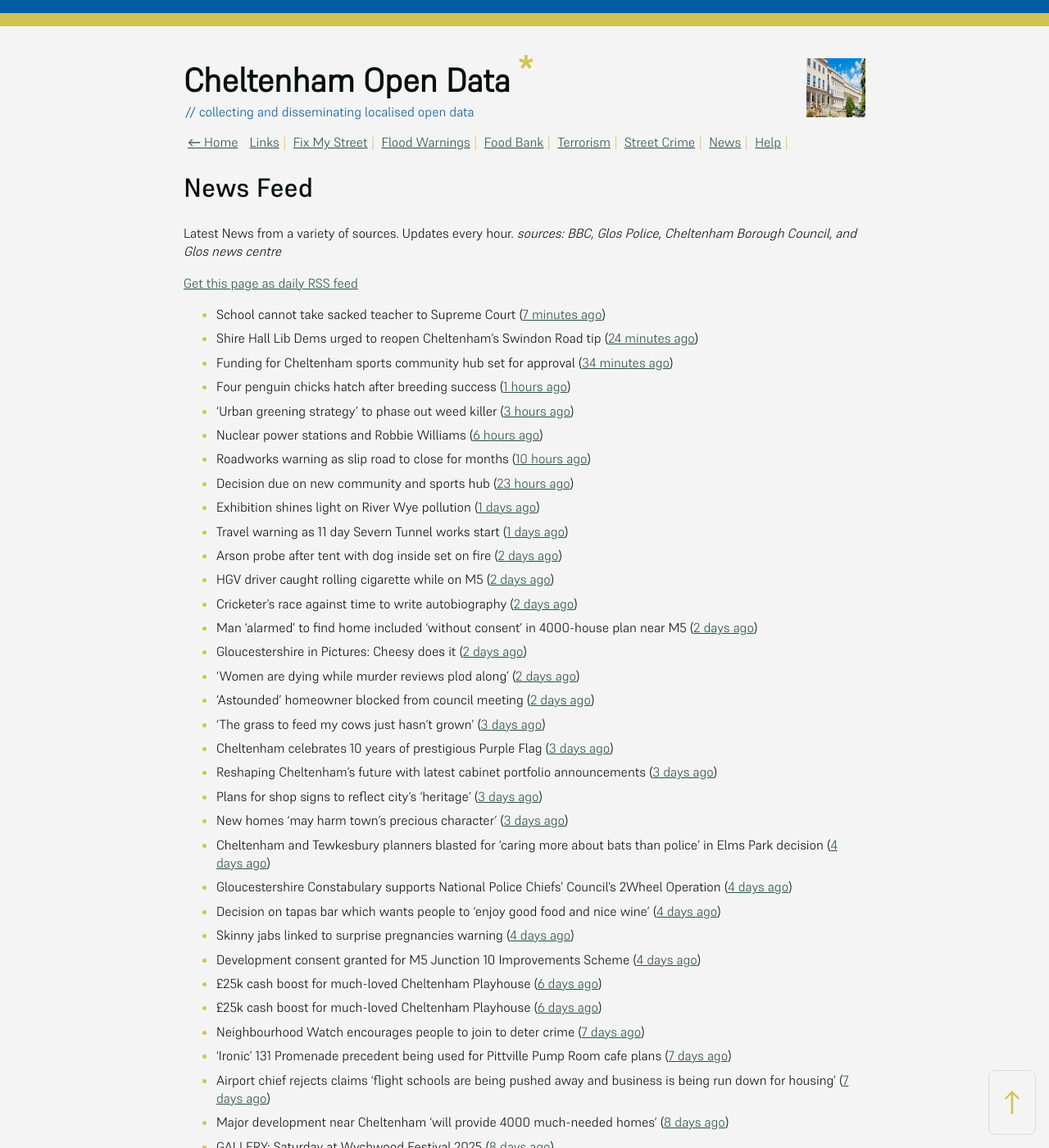
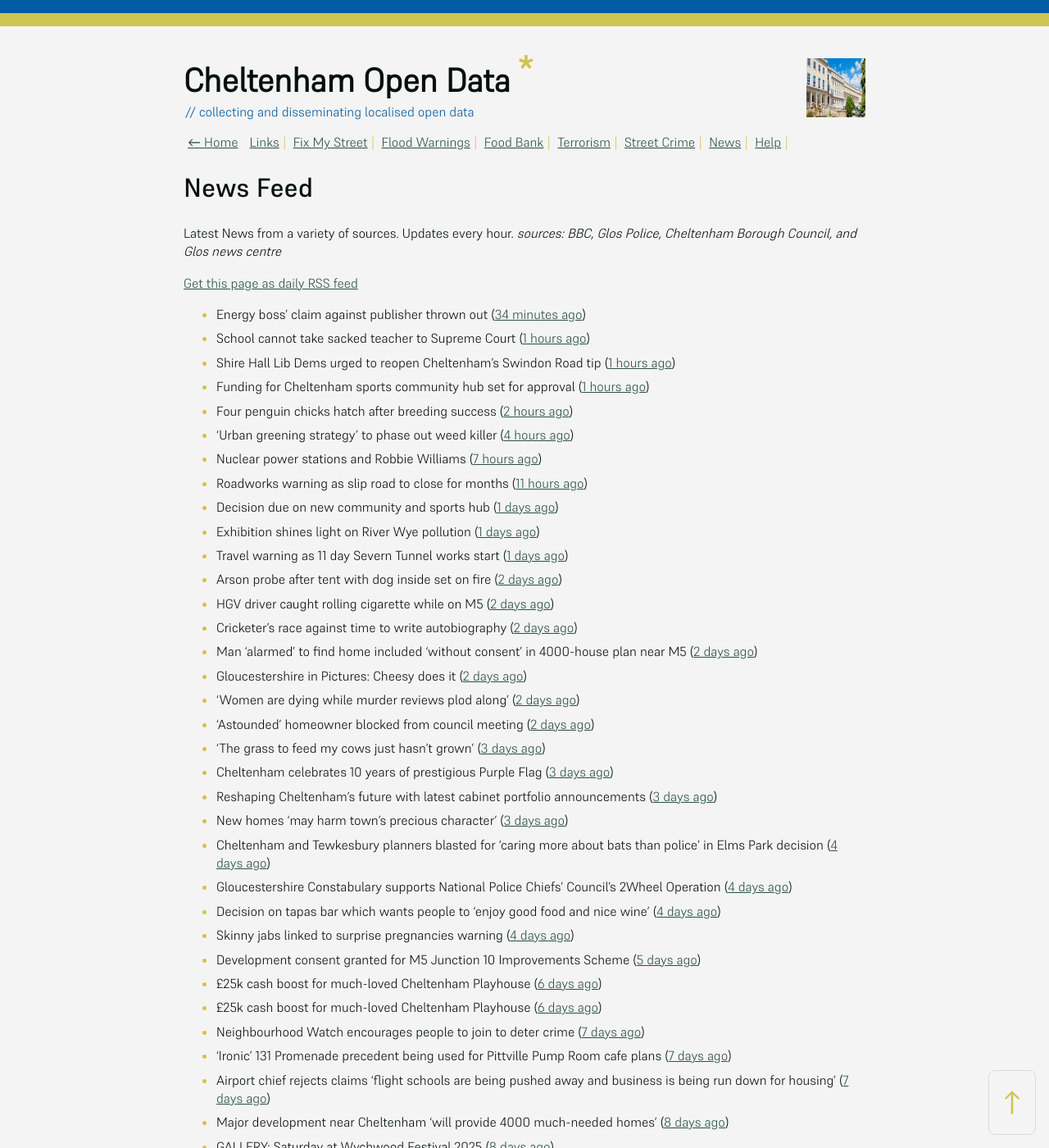
Before and after one commit to mat-0/cheltenham-open-data, a Jekyll site: the page built from _pages/news.md, in a window 1280 px wide and 1400 px high. Shown: the whole window at 82% size. Built offline with Jekyll 4.4.1, drawn with Linux system fonts in a browser that asks for light colours; some of the changed text lies outside the part shown.

Commit message:
Updated 2025-06-09 16:59:47

```diff
--- a/_pages/news.md
+++ b/_pages/news.md
@@ -12,14 +12,15 @@ _sources: BBC, Glos Police, Cheltenham Borough Council, and Glos news centre_
 [Get this page as daily RSS feed](/daily.rss)
 
 <!-- news_marker starts -->
-- School cannot take sacked teacher to Supreme Court ([7 minutes ago](https://www.bbc.com/news/articles/cn7zn077nd4o))
-- Shire Hall Lib Dems urged to reopen Cheltenham’s Swindon Road tip ([24 minutes ago](https://gloucesternewscentre.co.uk/shire-hall-lib-dems-urged-to-reopen-cheltenhams-swindon-road-tip/))
-- Funding for Cheltenham sports community hub set for approval ([34 minutes ago](https://gloucesternewscentre.co.uk/funding-for-cheltenham-sports-community-hub-set-for-approval/))
-- Four penguin chicks hatch after breeding success ([1 hours ago](https://www.bbc.com/news/articles/ce39qxx818jo))
-- 'Urban greening strategy' to phase out weed killer ([3 hours ago](https://www.bbc.com/news/articles/c201jv8v311o))
-- Nuclear power stations and Robbie Williams ([6 hours ago](https://www.bbc.com/news/articles/cy4ekkyej0ko))
-- Roadworks warning as slip road to close for months ([10 hours ago](https://www.bbc.com/news/articles/c308j6d7ngno))
-- Decision due on new community and sports hub ([23 hours ago](https://www.bbc.com/news/articles/cy4k5kv0v2go))
+- Energy boss' claim against publisher thrown out ([34 minutes ago](https://www.bbc.com/news/articles/c9918ek3y4go))
+- School cannot take sacked teacher to Supreme Court ([1 hours ago](https://www.bbc.com/news/articles/cn7zn077nd4o))
+- Shire Hall Lib Dems urged to reopen Cheltenham’s Swindon Road tip ([1 hours ago](https://gloucesternewscentre.co.uk/shire-hall-lib-dems-urged-to-reopen-cheltenhams-swindon-road-tip/))
+- Funding for Cheltenham sports community hub set for approval ([1 hours ago](https://gloucesternewscentre.co.uk/funding-for-cheltenham-sports-community-hub-set-for-approval/))
+- Four penguin chicks hatch after breeding success ([2 hours ago](https://www.bbc.com/news/articles/ce39qxx818jo))
+- 'Urban greening strategy' to phase out weed killer ([4 hours ago](https://www.bbc.com/news/articles/c201jv8v311o))
+- Nuclear power stations and Robbie Williams ([7 hours ago](https://www.bbc.com/news/articles/cy4ekkyej0ko))
+- Roadworks warning as slip road to close for months ([11 hours ago](https://www.bbc.com/news/articles/c308j6d7ngno))
+- Decision due on new community and sports hub ([1 days ago](https://www.bbc.com/news/articles/cy4k5kv0v2go))
 - Exhibition shines light on River Wye pollution ([1 days ago](https://www.bbc.com/news/articles/c62814zl1q5o))
 - Travel warning as 11 day Severn Tunnel works start ([1 days ago](https://www.bbc.com/news/articles/c5yk6z54e2zo))
 - Arson probe after tent with dog inside set on fire ([2 days ago](https://www.bbc.com/news/articles/cj42gp7n744o))
@@ -32,13 +33,12 @@ _sources: BBC, Glos Police, Cheltenham Borough Council, and Glos news centre_
 - 'The grass to feed my cows just hasn't grown' ([3 days ago](https://www.bbc.com/news/articles/cr4zp51rk9ro))
 - Cheltenham celebrates 10 years of prestigious Purple Flag ([3 days ago](https://www.cheltenham.gov.uk/news/article/3019/cheltenham_celebrates_10_years_of_prestigious_purple_flag))
 - Reshaping Cheltenham’s future with latest cabinet portfolio announcements ([3 days ago](https://www.cheltenham.gov.uk/news/article/3018/reshaping_cheltenhams_future_with_latest_cabinet_portfolio_announcements))
-- Plans for shop signs to reflect city's 'heritage' ([3 days ago](https://www.bbc.com/news/articles/c77153njmlko))
 - New homes 'may harm town's precious character' ([3 days ago](https://www.bbc.com/news/articles/c5yxr023e19o))
 - Cheltenham and Tewkesbury planners blasted for ‘caring more about bats than police’ in Elms Park decision ([4 days ago](https://gloucesternewscentre.co.uk/cheltenham-and-tewkesbury-planners-blasted-for-caring-more-about-bats-than-police-in-elms-park-decision/))
 - Gloucestershire Constabulary supports National Police Chiefs’ Council’s 2Wheel Operation ([4 days ago](https://gloucesternewscentre.co.uk/gloucestershire-constabulary-supports-national-police-chiefs-councils-2wheel-operation/))
 - Decision on tapas bar which wants people to ‘enjoy good food and nice wine’ ([4 days ago](https://gloucesternewscentre.co.uk/decision-on-tapas-bar-which-wants-people-to-enjoy-good-food-and-nice-wine/))
 - Skinny jabs linked to surprise pregnancies warning ([4 days ago](https://www.bbc.co.uk/sounds/play/p0lgh4cd))
-- Development consent granted for M5 Junction 10 Improvements Scheme ([4 days ago](https://gloucesternewscentre.co.uk/development-consent-granted-for-m5-junction-10-improvements-scheme/))
+- Development consent granted for M5 Junction 10 Improvements Scheme ([5 days ago](https://gloucesternewscentre.co.uk/development-consent-granted-for-m5-junction-10-improvements-scheme/))
 - £25k cash boost for much-loved Cheltenham Playhouse ([6 days ago](https://gloucesternewscentre.co.uk/25k-cash-boost-for-much-loved-cheltenham-playhouse/))
 - £25k cash boost for much-loved Cheltenham Playhouse ([6 days ago](https://www.cheltenham.gov.uk/news/article/3017/25k_cash_boost_for_much-loved_cheltenham_playhouse))
 - Neighbourhood Watch encourages people to join to deter crime ([7 days ago](https://gloucesternewscentre.co.uk/neighbourhood-watch-encourages-people-to-join-to-deter-crime/))
@@ -47,7 +47,7 @@ _sources: BBC, Glos Police, Cheltenham Borough Council, and Glos news centre_
 - Major development near Cheltenham ‘will provide 4000 much-needed homes’ ([8 days ago](https://gloucesternewscentre.co.uk/major-development-near-cheltenham-will-provide-4000-much-needed-homes/))
 - GALLERY: Saturday at Wychwood Festival 2025 ([8 days ago](https://gloucesternewscentre.co.uk/gallery-saturday-at-wychwood-festival-2025/))
 - GALLERY: Friday at Wychwood Festival 2025 ([9 days ago](https://gloucesternewscentre.co.uk/gallery-friday-at-wychwood-festival-2025/))
-- A joint statement about Elms Park ([10 days ago](https://www.cheltenham.gov.uk/news/article/3015/a_joint_statement_about_elms_park))
+- A joint statement about Elms Park ([11 days ago](https://www.cheltenham.gov.uk/news/article/3015/a_joint_statement_about_elms_park))
 - Huge M5 ‘dormitory town’ for almost 9000 people near Cheltenham gets the green light ([11 days ago](https://gloucesternewscentre.co.uk/huge-m5-dormitory-town-for-almost-9000-people-near-cheltenham-gets-the-green-light/))
 - Elms Park development clears first hurdle ([11 days ago](https://gloucesternewscentre.co.uk/elms-park-development-clears-first-hurdle/))
 - Fears people ‘lose right to BBQ in the sun’ as roof will ‘overshadow’ gardens ([16 days ago](https://gloucesternewscentre.co.uk/fears-people-lose-right-to-bbq-in-the-sun-as-roof-will-overshadow-gardens/))
```
Also changed, not shown: _data/flood.json (+4 -4 lines), _pages/fix-my-street.md (+2 -2 lines), index.md (+5 -5 lines).
